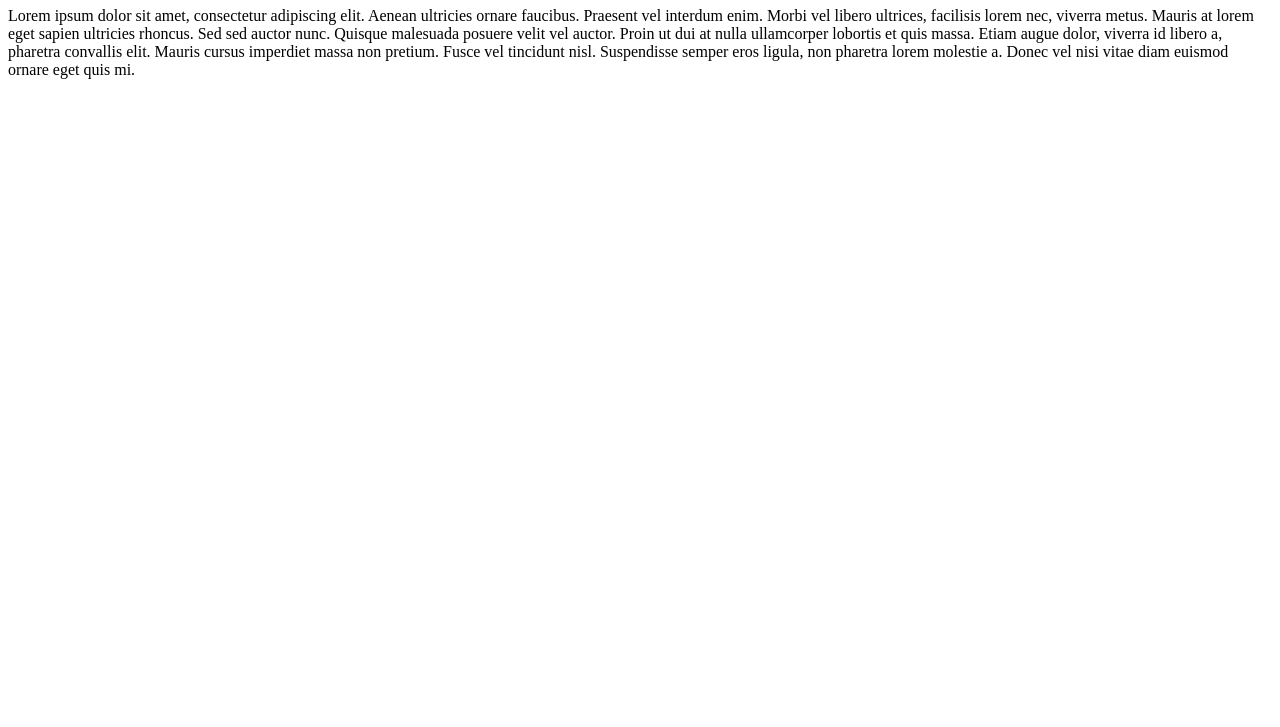
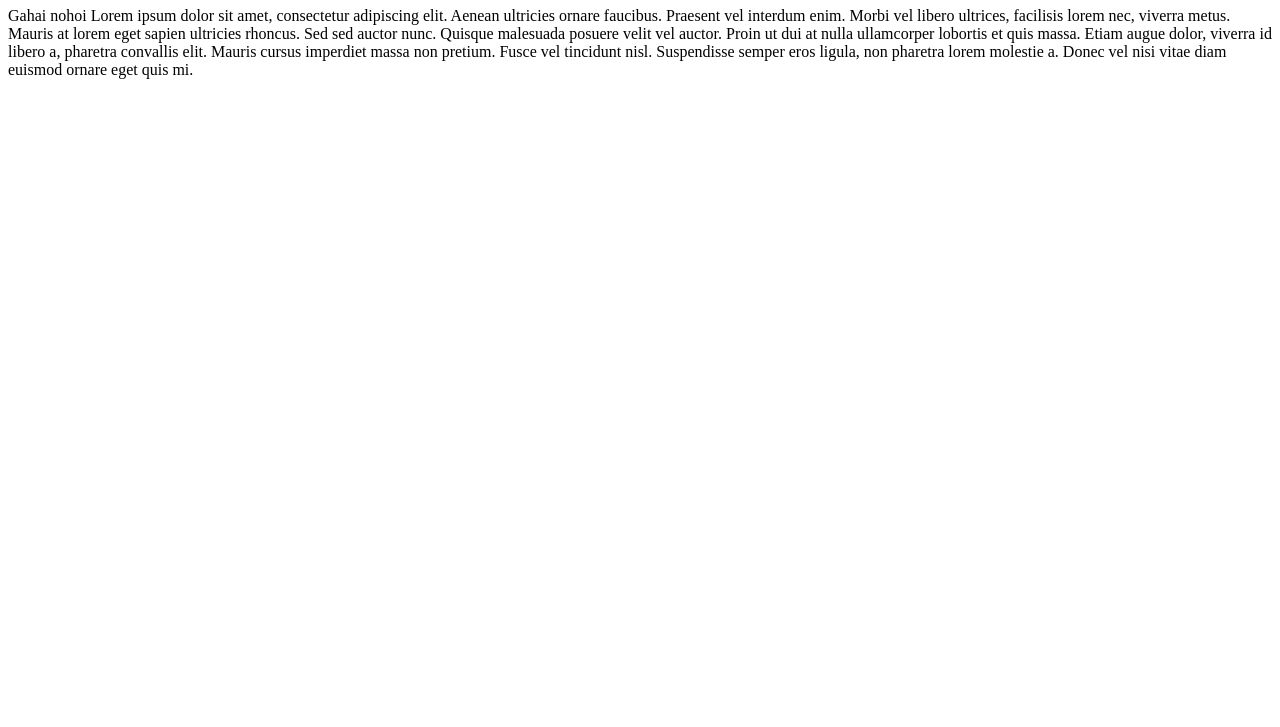
Before and after one commit to jamukha/jamukha.github.io, a plain HTML site: page index.html in a window 1280 px wide. Shown: the part 73-800 px from the top of the page. Drawn offline with Linux system fonts and the light colour scheme.

Commit message:
Update index.html

```diff
--- a/index.html
+++ b/index.html
@@ -5,6 +5,6 @@
 </head>
 <body>
 	<h1>Welcome to Laboratory 1</h1>
-	<p>Lorem ipsum dolor sit amet, consectetur adipiscing elit. Aenean ultricies ornare faucibus. Praesent vel interdum enim. Morbi vel libero ultrices, facilisis lorem nec, viverra metus. Mauris at lorem eget sapien ultricies rhoncus. Sed sed auctor nunc. Quisque malesuada posuere velit vel auctor. Proin ut dui at nulla ullamcorper lobortis et quis massa. Etiam augue dolor, viverra id libero a, pharetra convallis elit. Mauris cursus imperdiet massa non pretium. Fusce vel tincidunt nisl. Suspendisse semper eros ligula, non pharetra lorem molestie a. Donec vel nisi vitae diam euismod ornare eget quis mi.</p>
+	<p>Gahai nohoi Lorem ipsum dolor sit amet, consectetur adipiscing elit. Aenean ultricies ornare faucibus. Praesent vel interdum enim. Morbi vel libero ultrices, facilisis lorem nec, viverra metus. Mauris at lorem eget sapien ultricies rhoncus. Sed sed auctor nunc. Quisque malesuada posuere velit vel auctor. Proin ut dui at nulla ullamcorper lobortis et quis massa. Etiam augue dolor, viverra id libero a, pharetra convallis elit. Mauris cursus imperdiet massa non pretium. Fusce vel tincidunt nisl. Suspendisse semper eros ligula, non pharetra lorem molestie a. Donec vel nisi vitae diam euismod ornare eget quis mi.</p>
 </body>
 </html>
```
